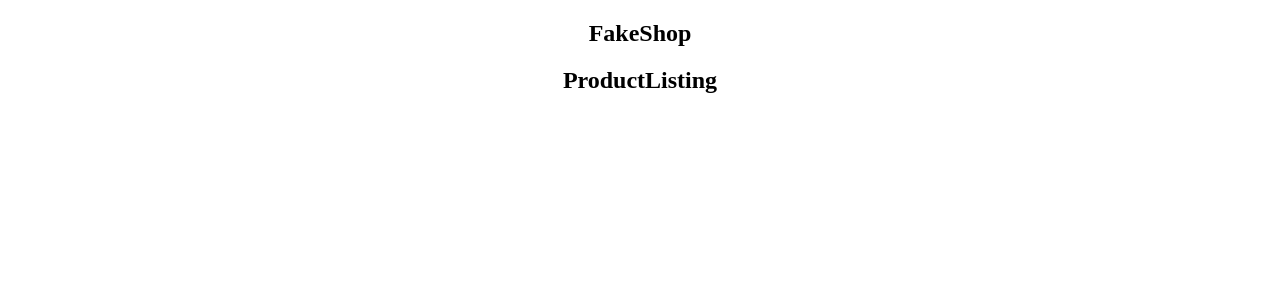
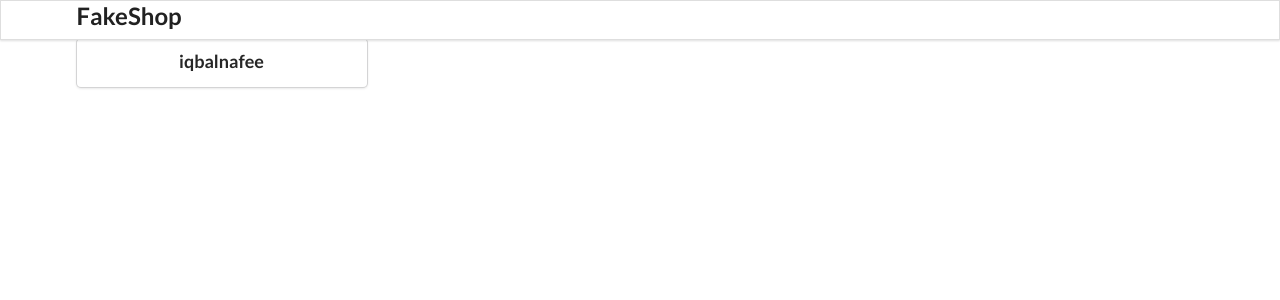
Before and after one commit to iqbalnafee/React-Redux-fake-shop, a React (Create React App) app: page / in a window 1280 px wide. Shown: the top 300 px of the page. Built offline with nearby package versions, Linux system fonts and the light colour scheme.

Commit message:
useSelector added to access our store

```diff
--- a/public/index.html
+++ b/public/index.html
@@ -10,20 +10,7 @@
       content="Web site created using create-react-app"
     />
     <link rel="apple-touch-icon" href="%PUBLIC_URL%/logo192.png" />
-    <!--
-      manifest.json provides metadata used when your web app is installed on a
-      user's mobile device or desktop. See https://developers.google.com/web/fundamentals/web-app-manifest/
-    -->
-    <link rel="manifest" href="%PUBLIC_URL%/manifest.json" />
-    <!--
-      Notice the use of %PUBLIC_URL% in the tags above.
-      It will be replaced with the URL of the `public` folder during the build.
-      Only files inside the `public` folder can be referenced from the HTML.
-
-      Unlike "/favicon.ico" or "favicon.ico", "%PUBLIC_URL%/favicon.ico" will
-      work correctly both with client-side routing and a non-root public URL.
-      Learn how to configure a non-root public URL by running `npm run build`.
-    -->
+    <link rel="stylesheet" href="https://cdnjs.cloudflare.com/ajax/libs/semantic-ui/2.4.1/semantic.min.css" integrity="sha512-8bHTC73gkZ7rZ7vpqUQThUDhqcNFyYi2xgDgPDHc+GXVGHXq+xPjynxIopALmOPqzo9JZj0k6OqqewdGO3EsrQ==" crossorigin="anonymous" referrerpolicy="no-referrer" />
     <title>React App</title>
   </head>
   <body>
--- a/src/components/ProductComponent.js
+++ b/src/components/ProductComponent.js
@@ -1,9 +1,20 @@
 import React from 'react'
+import { useSelector } from 'react-redux';
 
 const ProductComponent = () => {
+    const products = useSelector(state => state.allproducts.products);
+    const {id,title,category} = products[0];
+
     return (
-        <div>
-            <h2>ProductComponent</h2>
+        <div className="four column wide">
+            <div className="ui link cards">
+                <div className="card">
+                    <div className="image"></div>
+                    <div className="content">
+                        <div className="header">{title}</div>
+                    </div>
+                </div>
+            </div>
         </div>
     )
 }
--- a/src/components/ProductListing.js
+++ b/src/components/ProductListing.js
@@ -1,9 +1,24 @@
-import React from 'react'
+import React  from 'react';
+import { useSelector } from 'react-redux';
+import ProductComponent from './ProductComponent';
 
 const ProductListing = () => {
+
+    //we have to fetch the product that we have in our redux store
+    //In order to get the access in redux store we are gonna use useSelector
+
+    // React Redux offers a set of Hooks as an alternative to the existing connect() higher order component. These Hooks allow you to connect to the Redux store and dispatch actions without having to wrap your components in connect().
+
+    //The equivalent of map state to props is useSelector
+
+    //It takes in a function argument that returns the part of the state that you want
+
+    // const products = useSelector(state => state);
+    // console.log(products);
+
     return (
-        <div>
-            <h2>ProductListing</h2>
+        <div className="ui grid container">
+            <ProductComponent />
         </div>
     )
 }
```
